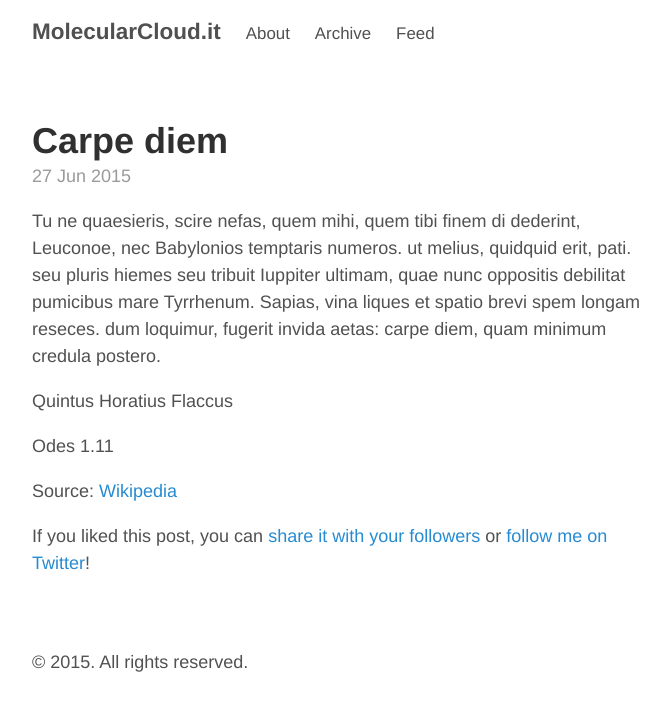
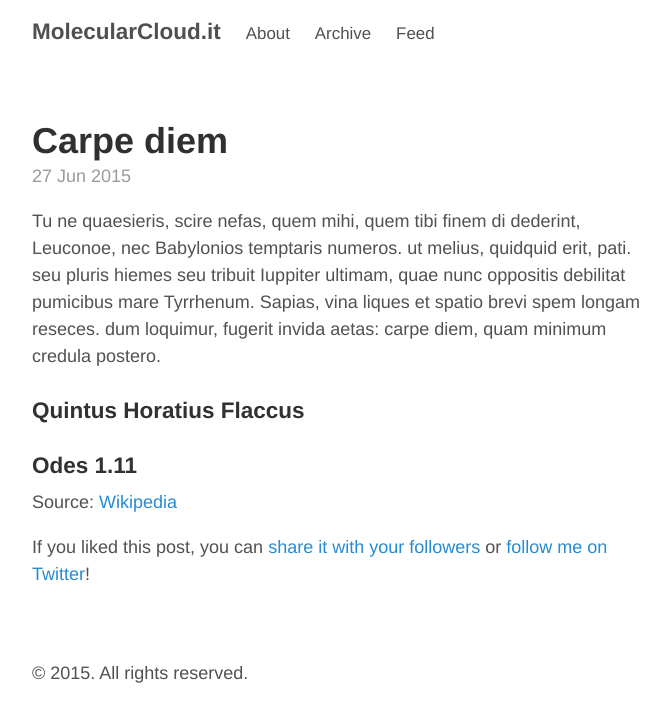
Before and after one commit to gitter-badger/varlottaang.github.io, a Jekyll site: the page built from _posts/2015-06-27-carpe_diem.md, in a window 1280 px wide. Shown: the top 722 px of the page, without its empty margins (293-963 px from the left). Built offline with Jekyll 4.4.1, drawn with Linux system fonts in a browser that asks for light colours.

```diff
--- a/_posts/2015-06-27-carpe_diem.md
+++ b/_posts/2015-06-27-carpe_diem.md
@@ -12,9 +12,9 @@ Tyrrhenum. Sapias, vina liques et spatio brevi
 spem longam reseces. dum loquimur, fugerit invida
 aetas: carpe diem, quam minimum credula postero.
 
-Quintus Horatius Flaccus
+###Quintus Horatius Flaccus
 
-Odes 1.11
+###Odes 1.11
 
 Source: [Wikipedia](https://en.wikipedia.org/wiki/Carpe_diem)
 
```
